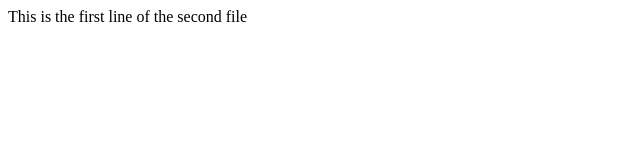
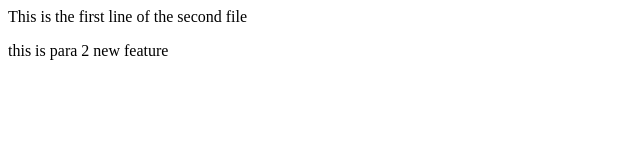
Before and after one commit to Ambar007/local_repo, a plain HTML site: page index.html in a window 1280 px wide. Shown: the whole page, without its empty margins (0-640 px from the left). Drawn offline with Linux system fonts and the light colour scheme.

Commit message:
added new feature

```diff
--- a/index.html
+++ b/index.html
@@ -1 +1,2 @@
 <p> This is the first line of the second file </p>
+<p>this is para 2 new feature </p>
```
